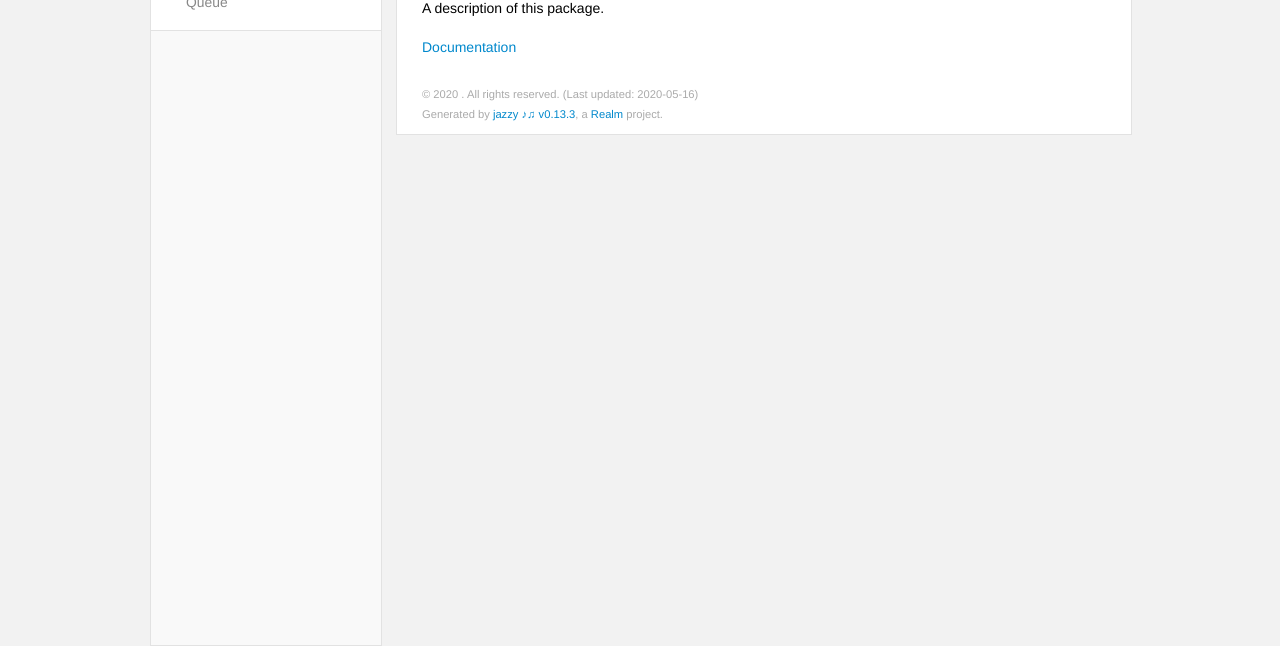
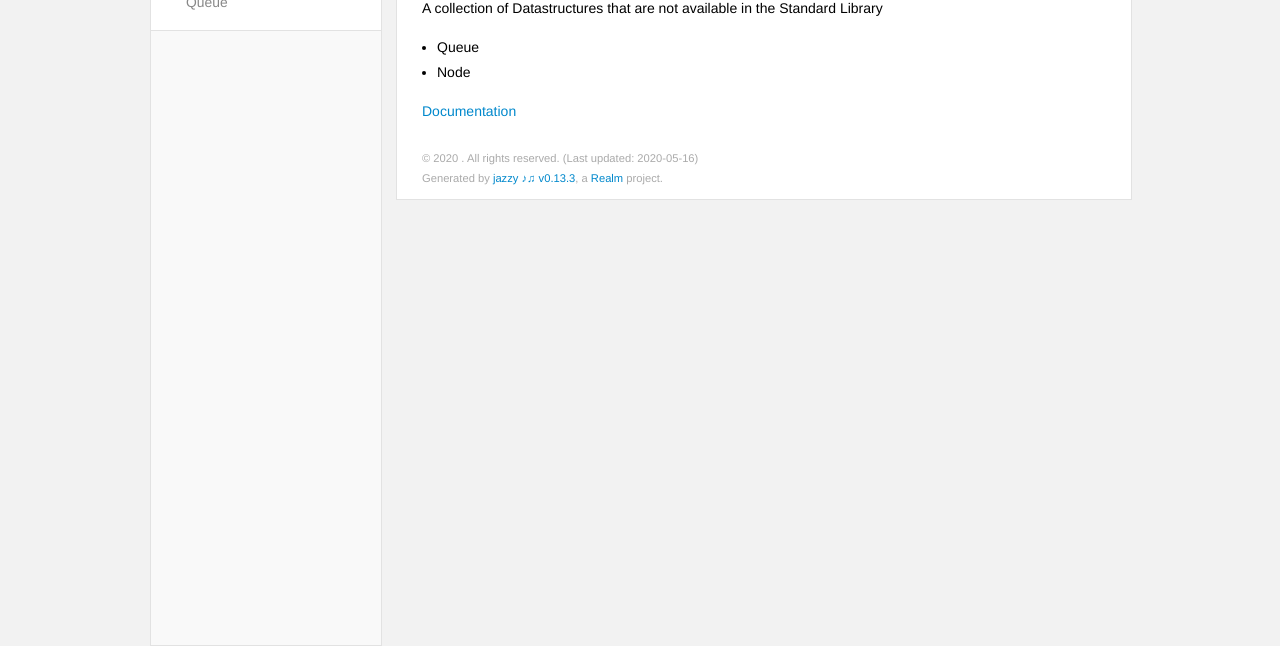
Before and after one commit to MiChrFri/MFDataStructures, a plain HTML site: page docs/index.html in a window 1280 px wide. Shown: the part 154-800 px from the top of the page. Drawn offline with Linux system fonts and the light colour scheme.

Commit message:
update documentation

```diff
--- a/docs/index.html
+++ b/docs/index.html
@@ -45,7 +45,12 @@
 
             <h1 id='mfdatastructures' class='heading'>MFDataStructures</h1>
 
-<p>A description of this package.</p>
+<p>A collection of Datastructures that are not available in the Standard Library</p>
+
+<ul>
+<li>Queue</li>
+<li>Node</li>
+</ul>
 
 <p><a href="https://htmlpreview.github.io/?https://github.com/MiChrFri/MFDataStructures/blob/master/docs/index.html">Documentation</a></p>
 
```
Also changed, not shown: docs/docsets/.docset/Contents/Resources/Documents/index.html, 1 other file.
